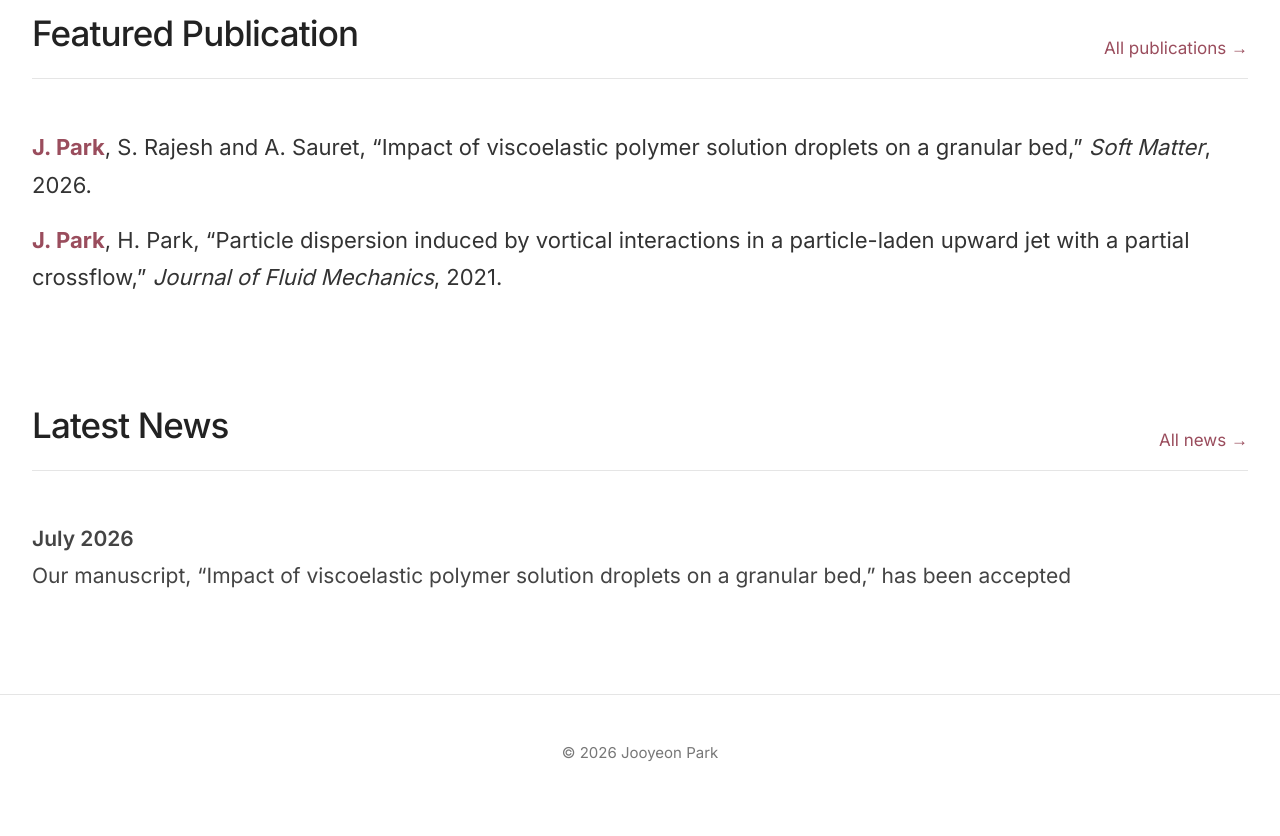
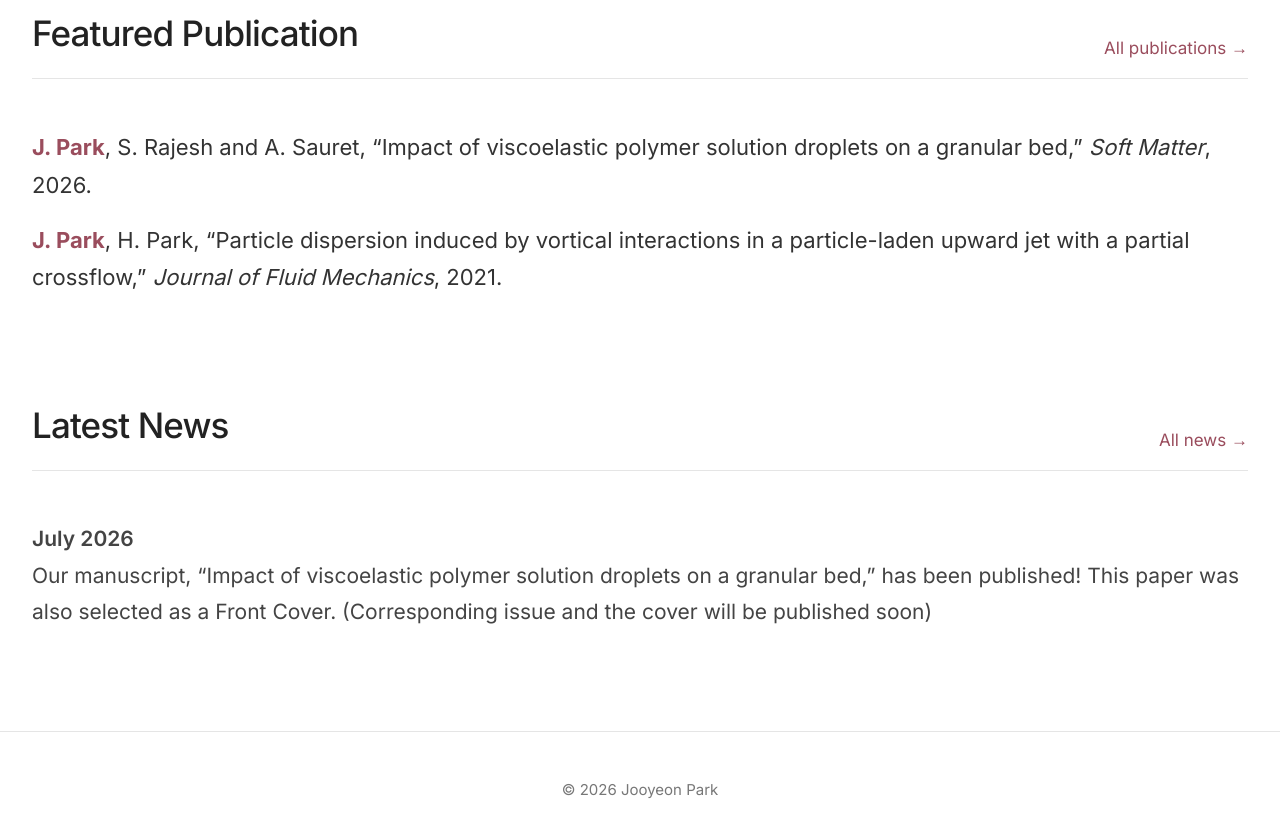
Before and after one commit to jooypark-fluids/jooypark-fluids.github.io, a plain HTML site: page index.html in a window 1280 px wide. Shown: the part 1871-2707 px from the top of the page. Before the commit the page ends 2683 px from the top, so only its background shows below. Drawn offline with Linux system fonts and the light colour scheme.

Commit message:
Update index.html

```diff
--- a/index.html
+++ b/index.html
@@ -151,7 +151,7 @@
 
       <div class="news-preview">
         <p class="news-date">July 2026</p>
-        <p>Our manuscript, “Impact of viscoelastic polymer solution droplets on a granular bed,” has been accepted</p>
+        <p>Our manuscript, “Impact of viscoelastic polymer solution droplets on a granular bed,” has been published! This paper was also selected as a Front Cover. (Corresponding issue and the cover will be published soon)</p>
       </div>
     </section>
 
```
